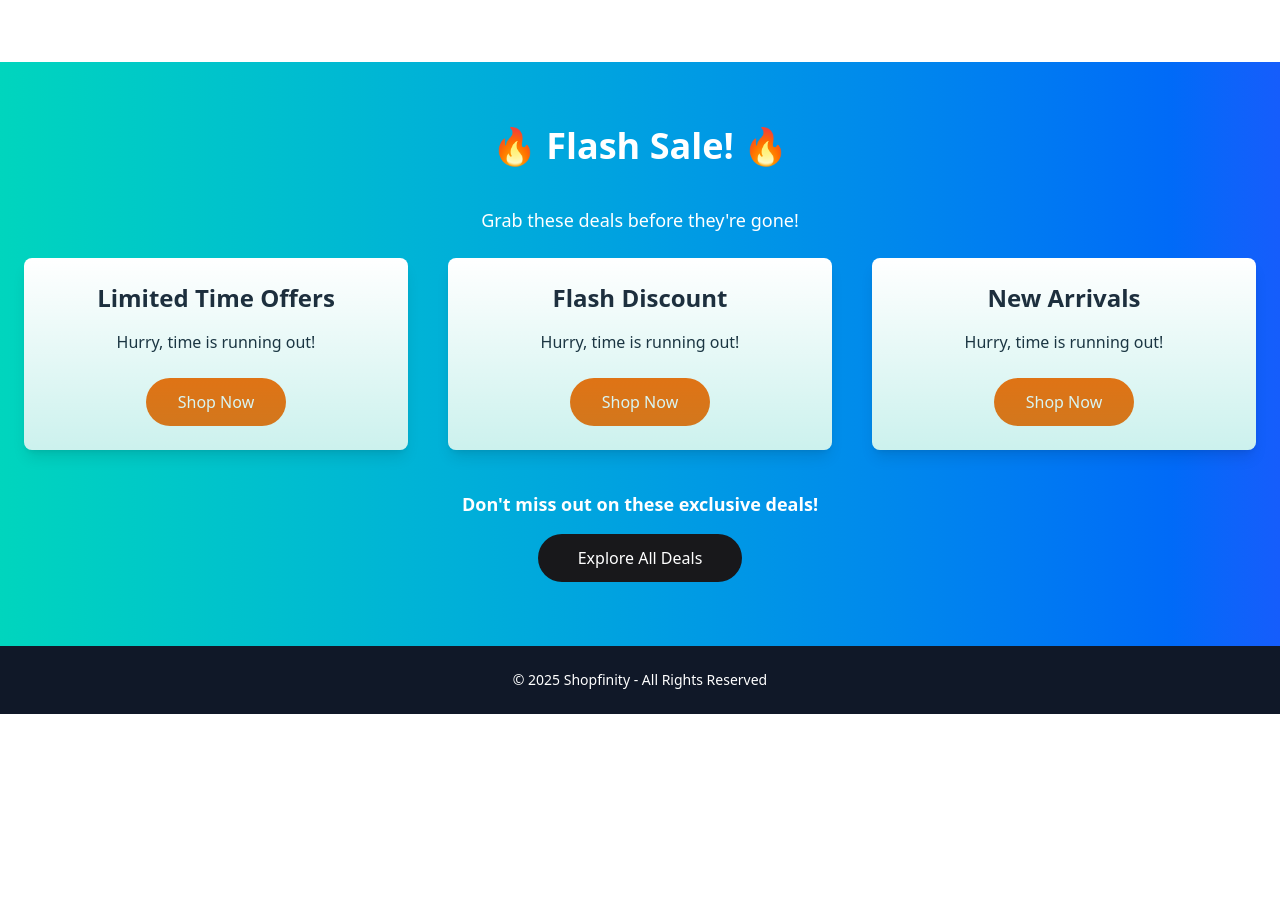
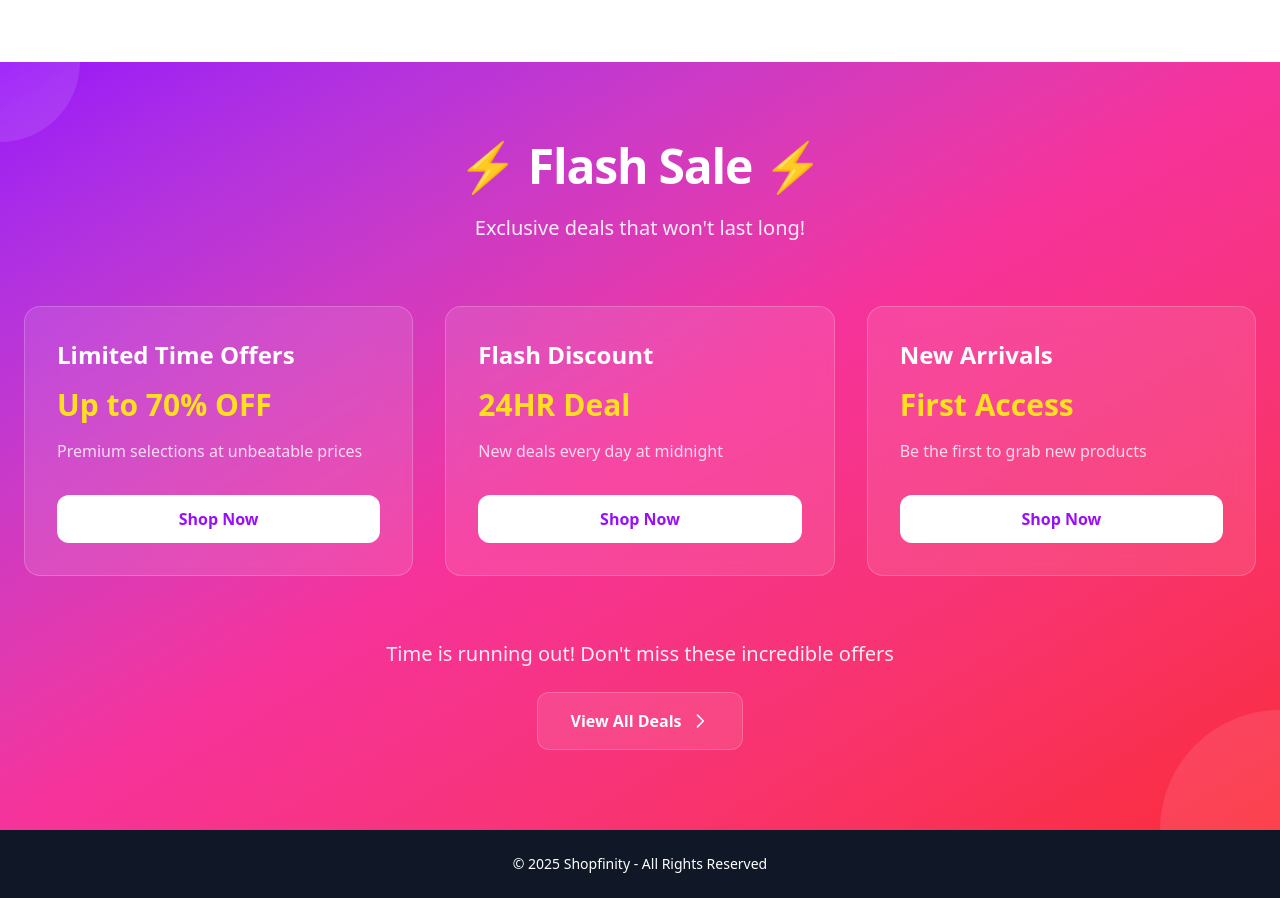
Before and after one commit to keshangamage/Shopfinity, a React (Vite) app: page / in a window 1280 px wide. Shown: the part 2408-3306 px from the top of the page. Before the commit the page ends 3122 px from the top, so only its background shows below. Built offline with nearby package versions, Linux system fonts and the light colour scheme.

Commit message:
Add Tailwind CSS aspect-ratio and forms plugins; enhance Home and Category pages with improved layout and error handling for images

```diff
--- a/package.json
+++ b/package.json
@@ -19,6 +19,8 @@
   },
   "devDependencies": {
     "@eslint/js": "^9.22.0",
+    "@tailwindcss/aspect-ratio": "^0.4.2",
+    "@tailwindcss/forms": "^0.5.10",
     "@types/react": "^19.0.10",
     "@types/react-dom": "^19.0.4",
     "@vitejs/plugin-react": "^4.3.4",
--- a/src/pages/CategoryPage.jsx
+++ b/src/pages/CategoryPage.jsx
@@ -21,9 +21,13 @@ const CategoryPage = () => {
             >
               <Link to={`/product/${product.id}`}>
                 <img
-                  src={product.image}
+                  src={`/${product.image}`}
                   alt={product.name}
                   className="w-full h-60 object-cover rounded-t-lg"
+                  onError={(e) => {
+                    e.target.onerror = null;
+                    e.target.src = 'https://via.placeholder.com/400x400?text=Image+Not+Found';
+                  }}
                 />
               </Link>
               <div className="p-4">
--- a/src/pages/Home.jsx
+++ b/src/pages/Home.jsx
@@ -130,35 +130,86 @@ const Home = () => {
       </section>
 
       {/* Flash Sale*/}
-      <section className="py-16 bg-gradient-to-r from-teal-400 to-blue-600 text-center text-white">
-        <h2 className="text-4xl font-extrabold mb-10">🔥 Flash Sale! 🔥</h2>
-        <p className="text-lg mb-6">Grab these deals before they're gone!</p>
-        <div className="grid grid-cols-1 sm:grid-cols-2 md:grid-cols-3 gap-10 px-6">
-          {["Limited Time Offers", "Flash Discount", "New Arrivals"].map((title, index) => (
+      <section className="py-20 bg-gradient-to-br from-purple-600 via-pink-500 to-red-500 relative overflow-hidden">
+        {/* Animated background elements */}
+        <div className="absolute inset-0">
+          <div className="absolute top-0 left-0 w-40 h-40 bg-white opacity-10 rounded-full -translate-x-1/2 -translate-y-1/2"></div>
+          <div className="absolute bottom-0 right-0 w-60 h-60 bg-white opacity-10 rounded-full translate-x-1/2 translate-y-1/2"></div>
+        </div>
+
+        <div className="relative container mx-auto px-6">
+          <div className="text-center mb-16">
+            <h2 className="text-5xl font-extrabold mb-6 text-white tracking-tight">
+              ⚡ Flash Sale ⚡
+            </h2>
+            <p className="text-xl text-white/90 font-light">
+              Exclusive deals that won't last long!
+            </p>
+          </div>
+
+          <div className="grid grid-cols-1 sm:grid-cols-2 md:grid-cols-3 gap-8">
+            {[
+              {
+                title: "Limited Time Offers",
+                discount: "Up to 70% OFF",
+                description: "Premium selections at unbeatable prices"
+              },
+              {
+                title: "Flash Discount",
+                discount: "24HR Deal",
+                description: "New deals every day at midnight"
+              },
+              {
+                title: "New Arrivals",
+                discount: "First Access",
+                description: "Be the first to grab new products"
+              }
+            ].map((deal, index) => (
               <div
                 key={index}
-              className="relative bg-white text-gray-800 rounded-lg shadow-lg p-6 hover:shadow-2xl transform hover:scale-105 transition-all duration-300 overflow-hidden"
+                className="bg-white/10 backdrop-blur-lg rounded-2xl p-8 border border-white/20 hover:transform hover:scale-105 transition-all duration-300"
               >
-              <div className="absolute inset-0 bg-gradient-to-t from-teal-500 to-transparent opacity-20"></div>
-              <h3 className="text-2xl font-bold mb-4">{title}</h3>
-              <p className="text-md mb-6">Hurry, time is running out!</p>
+                <div className="text-white space-y-4">
+                  <h3 className="text-2xl font-bold">{deal.title}</h3>
+                  <p className="text-3xl font-extrabold text-yellow-300">
+                    {deal.discount}
+                  </p>
+                  <p className="text-white/80">{deal.description}</p>
                   <Link
                     to="/shop"
-                className="inline-block bg-orange-500 text-white px-8 py-3 rounded-full hover:bg-orange-600 transition-all"
+                    className="inline-block w-full bg-white text-purple-600 font-semibold py-3 px-6 rounded-xl hover:bg-opacity-90 transition-colors mt-4 text-center"
                   >
                     Shop Now
                   </Link>
                 </div>
+              </div>
             ))}
           </div>
-        <div className="mt-10">
-          <p className="text-lg font-semibold">Don't miss out on these exclusive deals!</p>
+
+          <div className="mt-16 text-center">
+            <p className="text-xl font-medium text-white/90 mb-6">
+              Time is running out! Don't miss these incredible offers
+            </p>
             <Link
               to="/shop"
-            className="mt-4 inline-block bg-zinc-900 text-white px-10 py-3 rounded-full hover:bg-zinc-950 transition-all"
+              className="inline-flex items-center justify-center bg-white/10 backdrop-blur-lg text-white border border-white/20 px-8 py-4 rounded-xl hover:bg-white/20 transition-all duration-300 group"
             >
-            Explore All Deals
+              <span className="font-semibold">View All Deals</span>
+              <svg
+                className="w-5 h-5 ml-2 group-hover:translate-x-1 transition-transform"
+                fill="none"
+                stroke="currentColor"
+                viewBox="0 0 24 24"
+              >
+                <path
+                  strokeLinecap="round"
+                  strokeLinejoin="round"
+                  strokeWidth="2"
+                  d="M9 5l7 7-7 7"
+                />
+              </svg>
             </Link>
+          </div>
         </div>
       </section>
 
```
Also changed, not shown: src/styles/animations.css (added), src/utils/animations.js (added), tailwind.config.js (added), 1 other file (tests, documents, lock files or other folders). Lines whose indentation alone changed are shown as unchanged.
